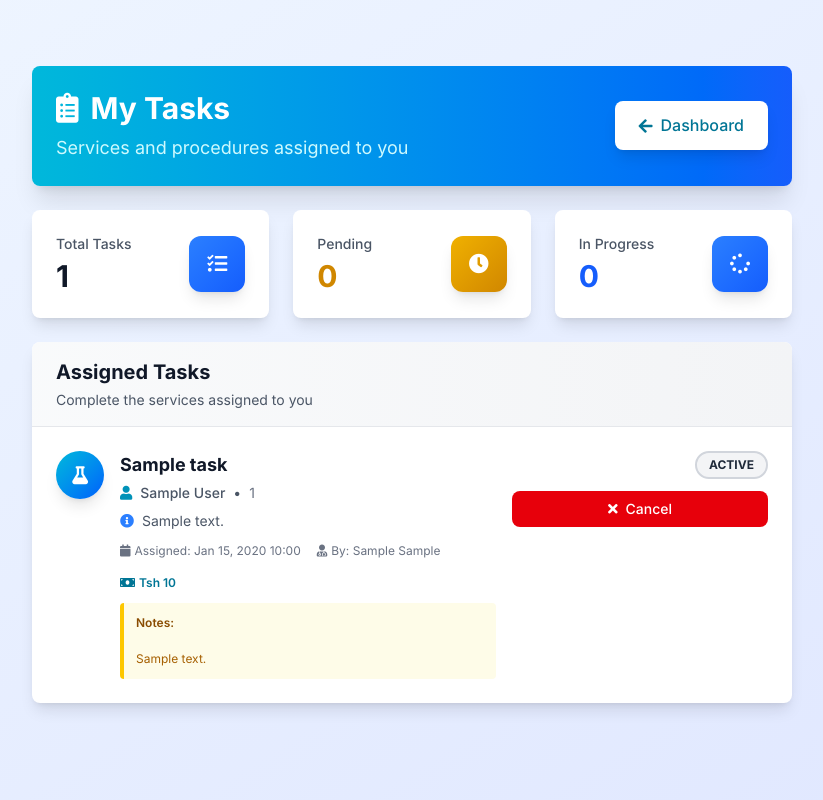
After one commit to LWENA27/KJ, a PHP site: template views/lab/tasks.php in a window 1280 px wide. The commit adds this page. Shown: the whole page, without its empty margins (228-1051 px from the left). Run offline with PHP 8.4, Linux system fonts and the light colour scheme; the template is opened without the code that fills it: most values are stand-ins (such as "Sample title", 1, 10 or a date in 2020); data that the repository does not hold is empty; style sheets or scripts are compiled from the project's sources.

Commit message:
added task page to lab

```diff
--- /dev/null
+++ b/views/lab/tasks.php
@@ -0,0 +1,369 @@
+<?php $title = "My Tasks"; ?>
+
+<div class="max-w-7xl mx-auto">
+    <!-- Page Header -->
+    <div class="bg-gradient-to-r from-cyan-500 to-blue-600 rounded-lg shadow-xl p-6 mb-6">
+        <div class="flex items-center justify-between">
+            <div class="text-white">
+                <h1 class="text-3xl font-bold flex items-center">
+                    <i class="fas fa-clipboard-list mr-3"></i>
+                    My Tasks
+                </h1>
+                <p class="mt-2 text-cyan-100 text-lg">Services and procedures assigned to you</p>
+            </div>
+            <div class="flex space-x-3">
+                <a href="<?php echo htmlspecialchars($BASE_PATH); ?>/lab/dashboard"
+                   class="bg-white text-cyan-700 hover:bg-cyan-50 px-6 py-3 rounded-lg font-medium transition-all duration-300 shadow-lg flex items-center">
+                    <i class="fas fa-arrow-left mr-2"></i>
+                    Dashboard
+                </a>
+            </div>
+        </div>
+    </div>
+
+    <!-- Summary Statistics -->
+    <div class="grid grid-cols-1 sm:grid-cols-2 lg:grid-cols-3 gap-6 mb-6">
+        <!-- Total Tasks -->
+        <div class="bg-white rounded-lg shadow-lg p-6 hover:shadow-xl transition-all duration-300">
+            <div class="flex items-center justify-between">
+                <div>
+                    <p class="text-sm font-medium text-gray-600 mb-1">Total Tasks</p>
+                    <p class="text-3xl font-bold text-gray-900"><?php echo count($tasks); ?></p>
+                </div>
+                <div class="w-14 h-14 bg-gradient-to-br from-blue-500 to-blue-600 rounded-xl flex items-center justify-center shadow-lg">
+                    <i class="fas fa-tasks text-white text-xl"></i>
+                </div>
+            </div>
+        </div>
+
+        <!-- Pending -->
+        <div class="bg-white rounded-lg shadow-lg p-6 hover:shadow-xl transition-all duration-300">
+            <div class="flex items-center justify-between">
+                <div>
+                    <p class="text-sm font-medium text-gray-600 mb-1">Pending</p>
+                    <p class="text-3xl font-bold text-yellow-600">
+                        <?php echo count(array_filter($tasks, fn($t) => $t['status'] === 'pending')); ?>
+                    </p>
+                </div>
+                <div class="w-14 h-14 bg-gradient-to-br from-yellow-500 to-yellow-600 rounded-xl flex items-center justify-center shadow-lg">
+                    <i class="fas fa-clock text-white text-xl"></i>
+                </div>
+            </div>
+        </div>
+
+        <!-- In Progress -->
+        <div class="bg-white rounded-lg shadow-lg p-6 hover:shadow-xl transition-all duration-300">
+            <div class="flex items-center justify-between">
+                <div>
+                    <p class="text-sm font-medium text-gray-600 mb-1">In Progress</p>
+                    <p class="text-3xl font-bold text-blue-600">
+                        <?php echo count(array_filter($tasks, fn($t) => $t['status'] === 'in_progress')); ?>
+                    </p>
+                </div>
+                <div class="w-14 h-14 bg-gradient-to-br from-blue-500 to-blue-600 rounded-xl flex items-center justify-center shadow-lg">
+                    <i class="fas fa-spinner text-white text-xl"></i>
+                </div>
+            </div>
+        </div>
+    </div>
+
+    <!-- Tasks List -->
+    <?php if (empty($tasks)): ?>
+        <div class="bg-white rounded-lg shadow-lg p-12 text-center">
+            <div class="flex justify-center mb-4">
+                <div class="w-20 h-20 bg-gray-100 rounded-full flex items-center justify-center">
+                    <i class="fas fa-clipboard-list text-gray-400 text-4xl"></i>
+                </div>
+            </div>
+            <h3 class="text-2xl font-bold text-gray-900 mb-2">No Tasks Assigned</h3>
+            <p class="text-gray-600 text-lg">You don't have any tasks assigned at the moment.</p>
+        </div>
+    <?php else: ?>
+        <div class="bg-white rounded-lg shadow-lg overflow-hidden">
+            <div class="px-6 py-4 bg-gradient-to-r from-gray-50 to-gray-100 border-b border-gray-200">
+                <h2 class="text-xl font-bold text-gray-900">Assigned Tasks</h2>
+                <p class="text-sm text-gray-600 mt-1">Complete the services assigned to you</p>
+            </div>
+
+            <div class="divide-y divide-gray-200">
+                <?php foreach ($tasks as $task): ?>
+                    <div class="p-6 hover:bg-gray-50 transition-colors duration-200">
+                        <div class="flex flex-col lg:flex-row lg:items-start lg:justify-between gap-4">
+                            <!-- Task Info -->
+                            <div class="flex-1">
+                                <div class="flex items-start gap-4">
+                                    <!-- Icon -->
+                                    <div class="flex-shrink-0">
+                                        <div class="w-12 h-12 rounded-full bg-gradient-to-br from-cyan-500 to-blue-600 flex items-center justify-center text-white shadow-lg">
+                                            <i class="fas fa-flask text-lg"></i>
+                                        </div>
+                                    </div>
+
+                                    <!-- Details -->
+                                    <div class="flex-1 min-w-0">
+                                        <!-- Service Name -->
+                                        <h3 class="text-lg font-bold text-gray-900 mb-1">
+                                            <?php echo htmlspecialchars($task['service_name']); ?>
+                                        </h3>
+
+                                        <!-- Patient Info -->
+                                        <div class="flex items-center text-sm text-gray-600 mb-2">
+                                            <i class="fas fa-user mr-2 text-cyan-600"></i>
+                                            <span class="font-medium">
+                                                <?php echo htmlspecialchars($task['first_name'] . ' ' . $task['last_name']); ?>
+                                            </span>
+                                            <span class="mx-2">•</span>
+                                            <span class="text-gray-500">
+                                                <?php echo htmlspecialchars($task['registration_number']); ?>
+                                            </span>
+                                        </div>
+
+                                        <!-- Description -->
+                                        <?php if (!empty($task['service_description'])): ?>
+                                            <p class="text-sm text-gray-600 mb-3">
+                                                <i class="fas fa-info-circle mr-1 text-blue-500"></i>
+                                                <?php echo htmlspecialchars($task['service_description']); ?>
+                                            </p>
+                                        <?php endif; ?>
+
+                                        <!-- Meta Info -->
+                                        <div class="flex flex-wrap gap-4 text-xs text-gray-500">
+                                            <span class="flex items-center">
+                                                <i class="fas fa-calendar mr-1"></i>
+                                                Assigned: <?php echo date('M d, Y H:i', strtotime($task['created_at'])); ?>
+                                            </span>
+                                            <?php if (!empty($task['ordered_by_first'])): ?>
+                                                <span class="flex items-center">
+                                                    <i class="fas fa-user-md mr-1"></i>
+                                                    By: <?php echo htmlspecialchars($task['ordered_by_first'] . ' ' . $task['ordered_by_last']); ?>
+                                                </span>
+                                            <?php endif; ?>
+                                            <?php if (!empty($task['price'])): ?>
+                                                <span class="flex items-center font-semibold text-cyan-700">
+                                                    <i class="fas fa-money-bill mr-1"></i>
+                                                    Tsh <?php echo number_format($task['price'], 0); ?>
+                                                </span>
+                                            <?php endif; ?>
+                                        </div>
+
+                                        <!-- Notes -->
+                                        <?php if (!empty($task['notes'])): ?>
+                                            <div class="mt-3 p-3 bg-yellow-50 border-l-4 border-yellow-400 rounded">
+                                                <p class="text-xs font-semibold text-yellow-800 mb-1">Notes:</p>
+                                                <p class="text-xs text-yellow-700 whitespace-pre-line">
+                                                    <?php echo htmlspecialchars($task['notes']); ?>
+                                                </p>
+                                            </div>
+                                        <?php endif; ?>
+                                    </div>
+                                </div>
+                            </div>
+
+                            <!-- Status & Actions -->
+                            <div class="flex flex-col items-end gap-3 lg:w-64">
+                                <!-- Status Badge -->
+                                <?php
+                                $status_colors = [
+                                    'pending' => 'bg-yellow-100 text-yellow-800 border-yellow-300',
+                                    'in_progress' => 'bg-blue-100 text-blue-800 border-blue-300',
+                                    'completed' => 'bg-green-100 text-green-800 border-green-300',
+                                    'cancelled' => 'bg-red-100 text-red-800 border-red-300'
+                                ];
+                                $status_color = $status_colors[$task['status']] ?? 'bg-gray-100 text-gray-800 border-gray-300';
+                                ?>
+                                <span class="px-3 py-1 text-xs font-bold rounded-full border-2 <?php echo $status_color; ?>">
+                                    <?php echo strtoupper(str_replace('_', ' ', $task['status'])); ?>
+                                </span>
+
+                                <!-- Action Buttons -->
+                                <div class="flex flex-col gap-2 w-full">
+                                    <?php if ($task['status'] === 'pending'): ?>
+                                        <button onclick="updateTaskStatus(<?php echo $task['id']; ?>, 'in_progress')"
+                                                class="w-full bg-blue-600 hover:bg-blue-700 text-white px-4 py-2 rounded-lg text-sm font-medium transition-colors shadow-md">
+                                            <i class="fas fa-play mr-2"></i>Start Task
+                                        </button>
+                                    <?php elseif ($task['status'] === 'in_progress'): ?>
+                                        <button onclick="showCompleteModal(<?php echo $task['id']; ?>, '<?php echo htmlspecialchars($task['service_name'], ENT_QUOTES); ?>')"
+                                                class="w-full bg-green-600 hover:bg-green-700 text-white px-4 py-2 rounded-lg text-sm font-medium transition-colors shadow-md">
+                                            <i class="fas fa-check mr-2"></i>Complete
+                                        </button>
+                                        <button onclick="updateTaskStatus(<?php echo $task['id']; ?>, 'pending')"
+                                                class="w-full bg-yellow-600 hover:bg-yellow-700 text-white px-4 py-2 rounded-lg text-sm font-medium transition-colors">
+                                            <i class="fas fa-pause mr-2"></i>Pause
+                                        </button>
+                                    <?php endif; ?>
+
+                                    <button onclick="showCancelModal(<?php echo $task['id']; ?>)"
+                                            class="w-full bg-red-600 hover:bg-red-700 text-white px-4 py-2 rounded-lg text-sm font-medium transition-colors">
+                                        <i class="fas fa-times mr-2"></i>Cancel
+                                    </button>
+                                </div>
+                            </div>
+                        </div>
+                    </div>
+                <?php endforeach; ?>
+            </div>
+        </div>
+    <?php endif; ?>
+</div>
+
+<!-- Complete Task Modal -->
+<div id="completeModal" class="hidden fixed inset-0 bg-black bg-opacity-50 z-50 flex items-center justify-center p-4">
+    <div class="bg-white rounded-lg shadow-2xl max-w-md w-full">
+        <div class="p-6">
+            <div class="flex items-center justify-between mb-4">
+                <h3 class="text-xl font-bold text-gray-900">Complete Task</h3>
+                <button onclick="closeCompleteModal()" class="text-gray-400 hover:text-gray-600">
+                    <i class="fas fa-times text-xl"></i>
+                </button>
+            </div>
+
+            <p class="text-gray-600 mb-4">
+                Mark <strong id="completeTaskName"></strong> as completed?
+            </p>
+
+            <div class="mb-4">
+                <label class="block text-sm font-medium text-gray-700 mb-2">
+                    Completion Notes (Optional)
+                </label>
+                <textarea id="completeNotes" rows="3"
+                          class="w-full px-3 py-2 border border-gray-300 rounded-lg focus:outline-none focus:ring-2 focus:ring-green-500"
+                          placeholder="Add any notes about the completed task..."></textarea>
+            </div>
+
+            <div class="flex gap-3">
+                <button onclick="closeCompleteModal()"
+                        class="flex-1 px-4 py-2 bg-gray-200 text-gray-700 rounded-lg hover:bg-gray-300 transition-colors">
+                    Cancel
+                </button>
+                <button onclick="confirmComplete()"
+                        class="flex-1 px-4 py-2 bg-green-600 text-white rounded-lg hover:bg-green-700 transition-colors">
+                    <i class="fas fa-check mr-2"></i>Complete
+                </button>
+            </div>
+        </div>
+    </div>
+</div>
+
+<!-- Cancel Task Modal -->
+<div id="cancelModal" class="hidden fixed inset-0 bg-black bg-opacity-50 z-50 flex items-center justify-center p-4">
+    <div class="bg-white rounded-lg shadow-2xl max-w-md w-full">
+        <div class="p-6">
+            <div class="flex items-center justify-between mb-4">
+                <h3 class="text-xl font-bold text-gray-900">Cancel Task</h3>
+                <button onclick="closeCancelModal()" class="text-gray-400 hover:text-gray-600">
+                    <i class="fas fa-times text-xl"></i>
+                </button>
+            </div>
+
+            <p class="text-gray-600 mb-4">
+                Are you sure you want to cancel this task? Please provide a reason.
+            </p>
+
+            <div class="mb-4">
+                <label class="block text-sm font-medium text-gray-700 mb-2">
+                    Cancellation Reason <span class="text-red-500">*</span>
+                </label>
+                <textarea id="cancelNotes" rows="3"
+                          class="w-full px-3 py-2 border border-gray-300 rounded-lg focus:outline-none focus:ring-2 focus:ring-red-500"
+                          placeholder="Why is this task being cancelled?"></textarea>
+            </div>
+
+            <div class="flex gap-3">
+                <button onclick="closeCancelModal()"
+                        class="flex-1 px-4 py-2 bg-gray-200 text-gray-700 rounded-lg hover:bg-gray-300 transition-colors">
+                    Keep Task
+                </button>
+                <button onclick="confirmCancel()"
+                        class="flex-1 px-4 py-2 bg-red-600 text-white rounded-lg hover:bg-red-700 transition-colors">
+                    <i class="fas fa-times mr-2"></i>Cancel Task
+                </button>
+            </div>
+        </div>
+    </div>
+</div>
+
+<script>
+let currentTaskId = null;
+
+function updateTaskStatus(taskId, status, notes = '') {
+    const formData = new FormData();
+    formData.append('csrf_token', '<?php echo $csrf_token; ?>');
+    formData.append('task_id', taskId);
+    formData.append('status', status);
+    formData.append('notes', notes);
+
+    fetch('<?php echo $BASE_PATH; ?>/lab/update_task_status', {
+        method: 'POST',
+        body: formData
+    })
+    .then(response => response.json())
+    .then(data => {
+        if (data.success) {
+            location.reload();
+        } else {
+            alert('Error: ' + (data.error || 'Failed to update task'));
+        }
+    })
+    .catch(error => {
+        console.error('Error:', error);
+        alert('Failed to update task status');
+    });
+}
+
+function showCompleteModal(taskId, taskName) {
+    currentTaskId = taskId;
+    document.getElementById('completeTaskName').textContent = taskName;
+    document.getElementById('completeNotes').value = '';
+    document.getElementById('completeModal').classList.remove('hidden');
+}
+
+function closeCompleteModal() {
+    document.getElementById('completeModal').classList.add('hidden');
+    currentTaskId = null;
+}
+
+function confirmComplete() {
+    const notes = document.getElementById('completeNotes').value;
+    updateTaskStatus(currentTaskId, 'completed', notes);
+    closeCompleteModal();
+}
+
+function showCancelModal(taskId) {
+    currentTaskId = taskId;
+    document.getElementById('cancelNotes').value = '';
+    document.getElementById('cancelModal').classList.remove('hidden');
+}
+
+function closeCancelModal() {
+    document.getElementById('cancelModal').classList.add('hidden');
+    currentTaskId = null;
+}
+
+function confirmCancel() {
+    const notes = document.getElementById('cancelNotes').value.trim();
+    if (!notes) {
+        alert('Please provide a reason for cancellation');
+        return;
+    }
+    updateTaskStatus(currentTaskId, 'cancelled', notes);
+    closeCancelModal();
+}
+
+// Close modals on escape key
+document.addEventListener('keydown', function(e) {
+    if (e.key === 'Escape') {
+        closeCompleteModal();
+        closeCancelModal();
+    }
+});
+
+// Close modals when clicking outside
+document.getElementById('completeModal')?.addEventListener('click', function(e) {
+    if (e.target === this) closeCompleteModal();
+});
+
+document.getElementById('cancelModal')?.addEventListener('click', function(e) {
+    if (e.target === this) closeCancelModal();
+});
+</script>
--- a/views/layouts/main.php
+++ b/views/layouts/main.php
@@ -1120,6 +1120,7 @@
                         } elseif ($role === 'lab_technician') {
                             $menu_items = [
                                 ['url' => 'lab/dashboard', 'icon' => 'fas fa-chart-line', 'text' => 'Dashboard', 'badge' => '', 'color' => 'blue'],
+                                ['url' => 'lab/tasks', 'icon' => 'fas fa-clipboard-list', 'text' => 'My Tasks', 'badge' => '', 'color' => 'cyan'],
                                 ['url' => 'lab/tests', 'icon' => 'fas fa-vial', 'text' => 'Test Queue', 'badge' => '3', 'color' => 'yellow'],
                                 ['url' => 'lab/results', 'icon' => 'fas fa-clipboard-check', 'text' => 'Record Results', 'badge' => '', 'color' => 'green'],
                                 ['url' => 'lab/samples', 'icon' => 'fas fa-test-tube', 'text' => 'Sample Collection', 'badge' => '2', 'color' => 'purple'],
```
Also changed, not shown: controllers/LabController.php (+111 -0 lines).
